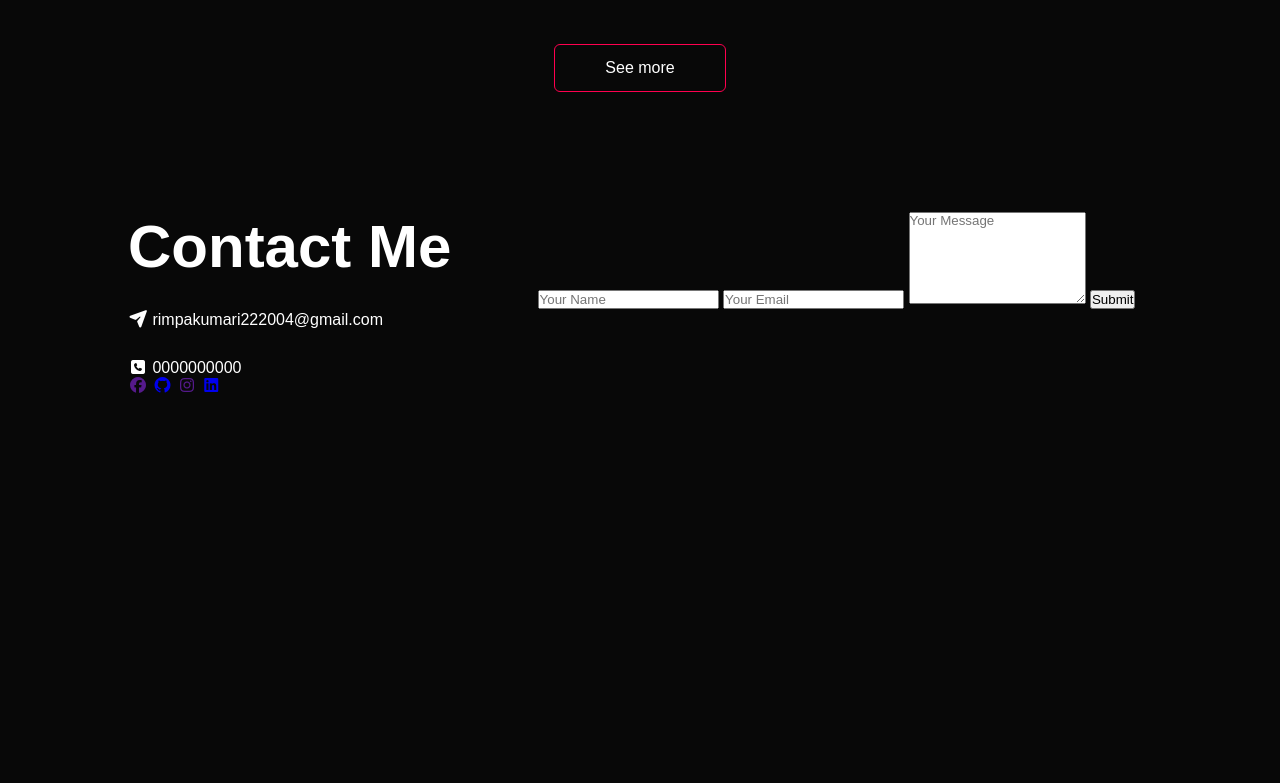
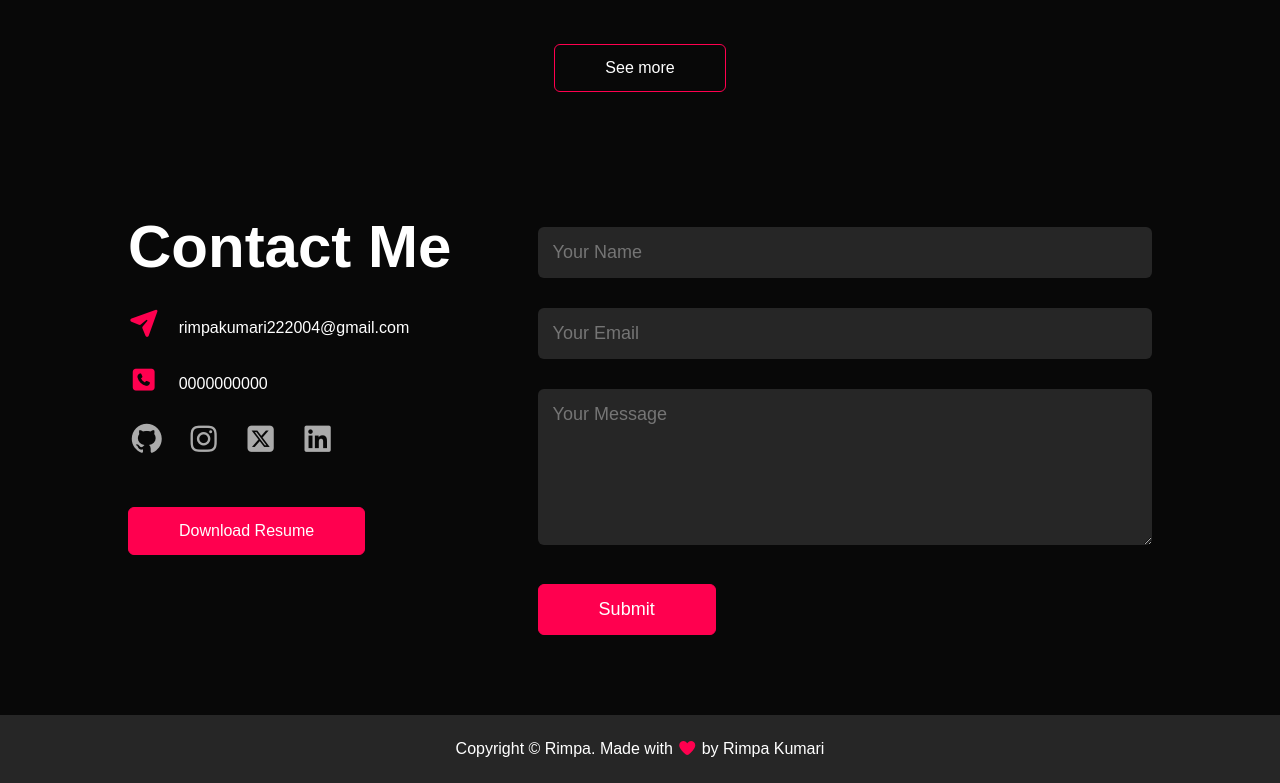
Before and after one commit to Rimpa-22/Rimpa-Portfolio, a plain HTML site: page index.html in a window 1280 px wide. Shown: the part 2691-3474 px from the top of the page. Before the commit the page ends 3096 px from the top, so only its background shows below. Drawn offline with Linux system fonts and the light colour scheme.

Commit message:
seven commit

```diff
--- a/index.html
+++ b/index.html
@@ -22,7 +22,9 @@
                     <li><a href="#">Services</a></li>
                     <li><a href="#">Portfolio</a></li>
                     <li><a href="#">Contact</a></li>
+                    <i class="fa-solid fa-xmark"></i>
                 </ul>
+                <i class="fa-solid fa-bars"></i>
             </nav>
             <div class="header-text">
                 <p>UI/UX Designer</p>
@@ -149,21 +151,25 @@
                         <p><i class="fa-solid fa-paper-plane"></i> rimpakumari222004@gmail.com</p>
                         <p><i class="fa-solid fa-square-phone"></i> 0000000000</p>
                         <div class="social-icons">
-                            <a href=""><i class="fa-brands fa-facebook"></i></a>
                             <a href="https://github.com/Rimpa-22"><i class="fa-brands fa-github"></i></a>
                             <a href=""><i class="fa-brands fa-instagram"></i></a>
+                            <a href="https://x.com/rimpa16381?t=YCAIp3-4PXNQlg44KXNrrg&s=08"><i class="fa-brands fa-square-x-twitter"></i></a>
                             <a href="https://www.linkedin.com/public-profile/settings?lipi=urn%3Ali%3Apage%3Ad_flagship3_profile_self_edit_contact-info%3B%2BbL%2FfFcvTuiGBkx80Y3UFA%3D%3D"><i class="fa-brands fa-linkedin"></i></a>
                         </div>
+                        <a href="" download class="btn btn2">Download Resume</a>
                     </div>
                     <div class="contact-right">
                     <form>
                         <input type="text" name="Name" placeholder="Your Name" required>
                         <input type="email" name="email" placeholder="Your Email" required>
                         <textarea name="Message" rows="6" placeholder="Your Message"></textarea>
-                        <button type="submit">Submit</button>
+                        <button type="submit" class="btn btn2">Submit</button>
                     </form>
                     </div>
                 </div>
+            </div>
+            <div class="copyright">
+                <p>Copyright © Rimpa. Made with <i class="fa-solid fa-heart"></i> by Rimpa Kumari</p>
             </div>
         </div>
 
--- a/style.css
+++ b/style.css
@@ -254,3 +254,98 @@ nav ul li a:hover::after{
 .contact-left p{
     margin-top: 30px;
 }
+.contact-left p i{
+    color: #ff004f;
+    margin-right: 15px;
+    font-size: 25px;
+}
+.social-icons{
+    margin-top: 30px;
+}
+.social-icons a{
+    text-decoration: none;
+    font-size: 30px;
+    margin-right: 15px;
+    color: #ababab;
+    display: inline-block;
+    transition: transform 0.5s;
+}
+.social-icons a:hover{
+    color: #ff004f;
+    transform: translateY(-5px);
+}
+.btn.btn2{
+    display: inline-block;
+    background: #ff004f;
+}
+.contact-right form{
+    width: 100%;
+}
+form input, form textarea{
+    width: 100%;
+    border: 0;
+    outline: none;
+    background: #262626;
+    padding: 15px;
+    margin: 15px 0;
+    color: #fff;
+    font-size: 18px;
+    border-radius: 6px;
+}
+form .btn2{
+    padding: 14px 60px;
+    font-size: 18px;
+    margin-top: 20px;
+    cursor: pointer;
+}
+.copyright{
+    width: 100%;
+    text-align: center;
+    padding: 25px 0;
+    background: #262626;
+    font-weight: 300;
+    margin-top: 20px;
+}
+.copyright i{
+    color: #ff004f;
+}
+/*-------------css for small screen----------*/
+nav .fa-solid{
+    display: none;
+}
+
+@media only screen and (max-width: 600px){
+    #header{
+        background-image: url(images/image6.jpeg);
+    }
+    .header-text{
+        margin-top: 100%;
+        font-size: 16px;
+    }
+    .header-text h1{
+        font-size: 30px;
+    }
+    nav .fa-solid{
+        display: block;
+        font-size: 25px;
+    }
+    nav ul{
+        background: #ff004f;
+        position: fixed;
+        top: 0;
+        right: -200px;
+        width: 200px;
+        height: 100vh;
+        padding-top: 50px;
+    }
+    nav ul li{
+        display: block;
+        margin: 25px;
+    }
+    nav ul .fa-solid{
+        position: absolute;
+        top: 25px;
+        left: 25px;
+        cursor: pointer;
+    }
+}
```
Also changed, not shown: images/image3.jpeg (deleted), images/image4.jpeg (deleted), images/image5.jpeg (deleted).
